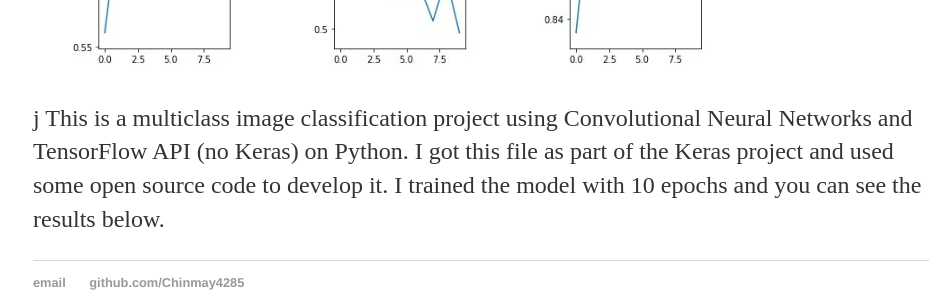
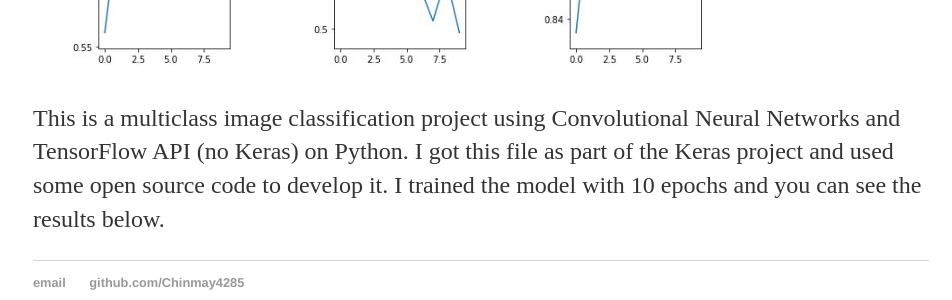
Before and after one commit to Chinmay4285/Chinmay4285.github.io, a Jekyll site: the page built from index.html, in a window 1280 px wide. Shown: the part 1193-1493 px from the top of the page, without its empty margins (159-1111 px from the left). Built offline with Jekyll 4.4.1, drawn with Linux system fonts in a browser that asks for light colours.

```diff
--- a/index.html
+++ b/index.html
@@ -11,7 +11,7 @@ title: Chinmay Yalameli
 			<h2><a href="https://github.com/Chinmay4285/Image-Classification-TensorFlow-Alexnet">1.Image-Classification-TensorFlow-Alexnet</a></h2>
 			<img src="{{site.url}}/Images/Graphs.JPG" alt="Result1">
 			<img src="Images/Graphs.JPG" alt="Result">
-			<p>j This is a multiclass image classification project using Convolutional Neural Networks and TensorFlow API (no Keras) on Python.
+			<p>This is a multiclass image classification project using Convolutional Neural Networks and TensorFlow API (no Keras) on Python.
 			     I got this file as part of the Keras project and used some open source code to develop it.
 				I trained the model with 10 epochs and you can see the results below. </p>
 		</div>
```
